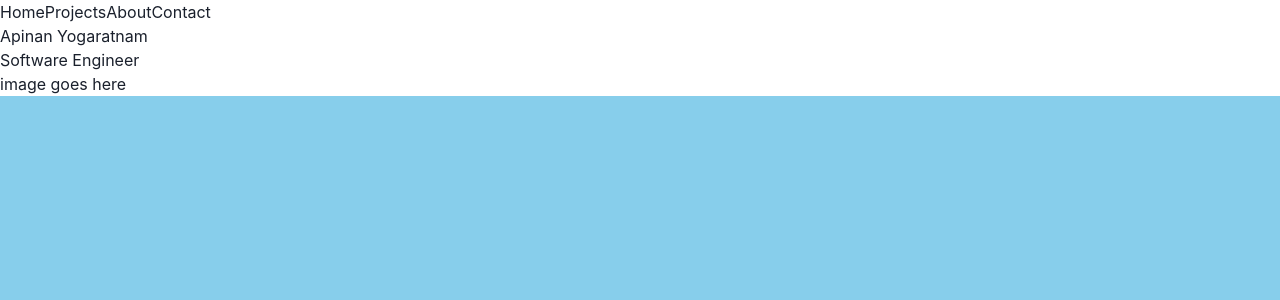
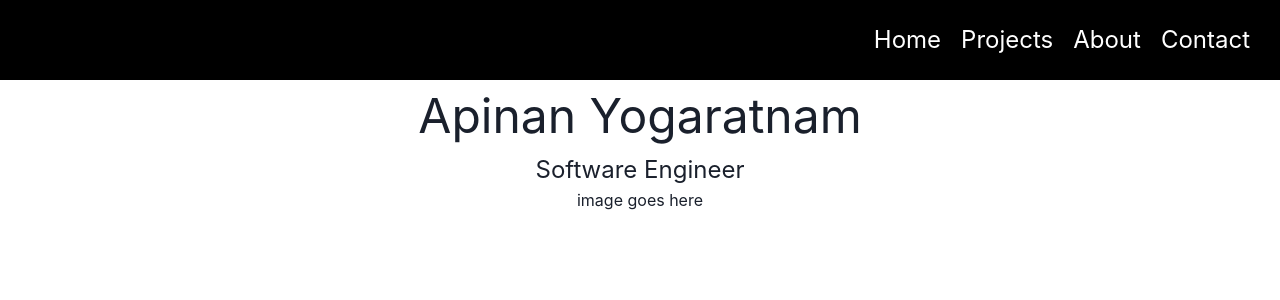
Before and after one commit to apinanyogaratnam/my-personal-website-v3.0, a Next.js app: page /components/Homepage in a window 1280 px wide. Shown: the top 300 px of the page. Built offline with nearby package versions, Linux system fonts and the light colour scheme.

Commit message:
style: css files

```diff
--- a/styles/Homepage.module.css
+++ b/styles/Homepage.module.css
@@ -0,0 +1,49 @@
+.header-container {
+    display: flex;
+    flex-direction: row;
+    align-items: flex-end;
+    justify-content: end;
+    align-items: center;
+    width: 100%;
+    height: 10vh;
+    background-color: black;
+    color: white;
+}
+
+.header-content {
+    margin-right: 20px;
+}
+
+.page-selector {
+    margin: 10px;
+    font-size: x-large;
+}
+
+.page-selector:hover {
+    cursor: pointer;
+    color: skyblue;
+}
+
+.content-container {
+    display: flex;
+    flex-direction: column;
+    align-items: center;
+    justify-content: center;
+    width: 100%;
+}
+
+.content-content {
+    width: 100%;
+    height: 100%;
+    display: flex;
+    flex-direction: column;
+    align-items: center;
+}
+
+.content-title {
+    font-size: 3rem;
+}
+
+.content-subtitle {
+    font-size: 1.5rem;
+}
--- a/styles/globals.css
+++ b/styles/globals.css
@@ -4,7 +4,7 @@ body {
   margin: 0;
   font-family: -apple-system, BlinkMacSystemFont, Segoe UI, Roboto, Oxygen,
     Ubuntu, Cantarell, Fira Sans, Droid Sans, Helvetica Neue, sans-serif;
-  background-color: skyblue;
+  /* background-color: skyblue; */
 }
 
 .global-container {
```
